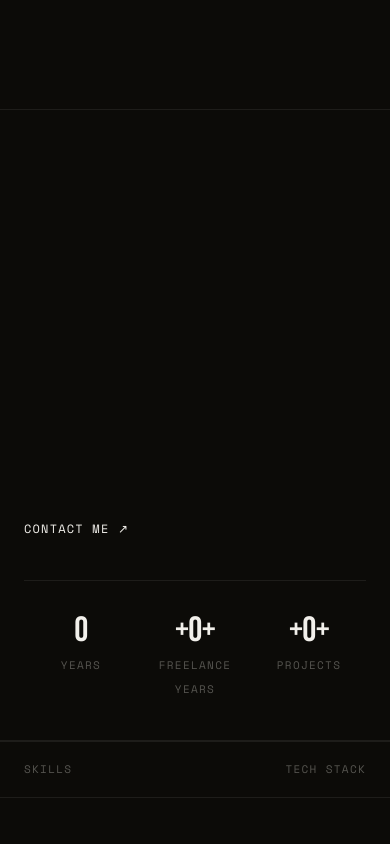
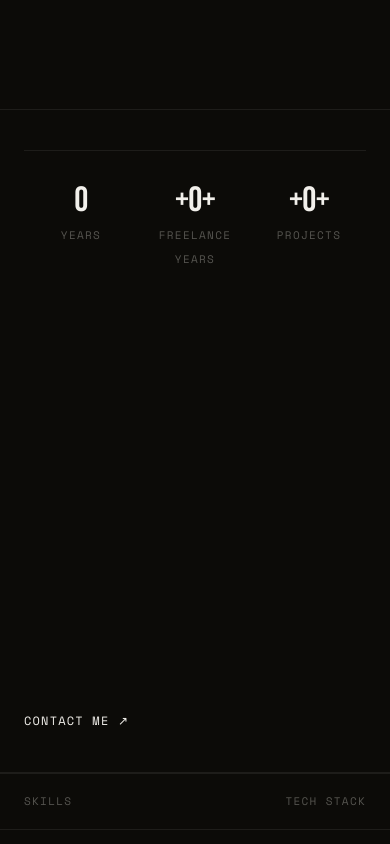
Before and after one commit to Adam-Elmekadem/AE-Portfolio, a Next.js app: page / in a window 390 px wide. Shown: the part 1857-2701 px from the top of the page. Built offline with nearby package versions, Linux system fonts and the light colour scheme.

Commit message:
Refactor About section stats layout for improved responsiveness; adjust styles for mobile and desktop views

```diff
--- a/src/app/globals.css
+++ b/src/app/globals.css
@@ -426,6 +426,21 @@ body::after {
     padding-left: clamp(20px, 4vw, 60px);
     border-left: 1px solid var(--line);
   }
+
+  /* Stats: column layout on desktop */
+  .about-stats {
+    display: flex;
+    flex-direction: column;
+    justify-content: space-between;
+    height: 100%;
+  }
+  .about-stat-item { padding-bottom: 32px; }
+  .about-stat-item:last-child { padding-bottom: 0; }
+}
+
+/* Stats appear before bio on mobile */
+@media (max-width: 639px) {
+  .about-stats { order: -1; }
 }
 
 /* Tablet: 2-col for three-col grids */
@@ -468,17 +483,12 @@ body::after {
   /* Contact footer */
   .contact-foot { flex-direction: column !important; gap: 6px !important; align-items: flex-start !important; }
 
-  /* Stats — single row, compact numbers */
+  /* Stats — single row, compact */
   .about-stats {
-    flex-direction: row !important;
-    justify-content: space-between !important;
-    align-items: flex-start !important;
-    gap: 0 !important;
+    flex-direction: row;
+    justify-content: space-between;
+    align-items: flex-start;
   }
-  .about-stat-item {
-    padding-bottom: 0 !important;
-    flex: 1;
-    text-align: center;
-  }
+  .about-stat-item { flex: 1; text-align: center; }
   .about-stat-num { font-size: clamp(28px, 9vw, 40px) !important; }
 }
--- a/src/components/sections/About.tsx
+++ b/src/components/sections/About.tsx
@@ -158,10 +158,10 @@ export default function About() {
 
         {/* Stats */}
         <div
-          className="about-stats flex flex-col justify-between stat-col"
+          className="about-stats stat-col"
         >
           {stats.map((stat, i) => (
-            <div key={stat.label} className="about-stat-item" style={{ paddingBottom: i < stats.length - 1 ? 32 : 0 }}>
+            <div key={stat.label} className="about-stat-item">
               <div
                 className="font-display about-stat-num"
                 style={{
--- a/src/components/ui/BurgerMenu.tsx
+++ b/src/components/ui/BurgerMenu.tsx
@@ -222,7 +222,7 @@ export default function BurgerMenu() {
                   style={{
                     fontFamily: "var(--font-syne),sans-serif",
                     fontWeight: 800,
-                    fontSize: "clamp(44px, 8vw, 110px)",
+                    fontSize: "clamp(28px, 7vw, 110px)",
                     letterSpacing: "-0.03em",
                     color: "var(--paper)",
                     lineHeight: 1,
```
